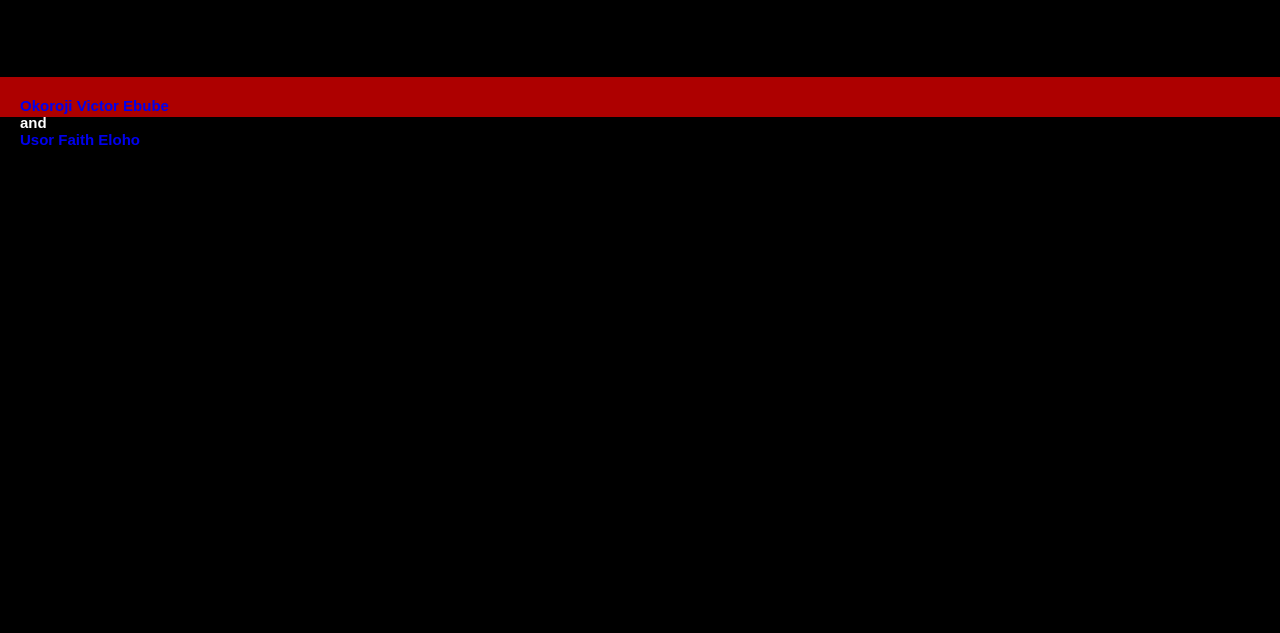
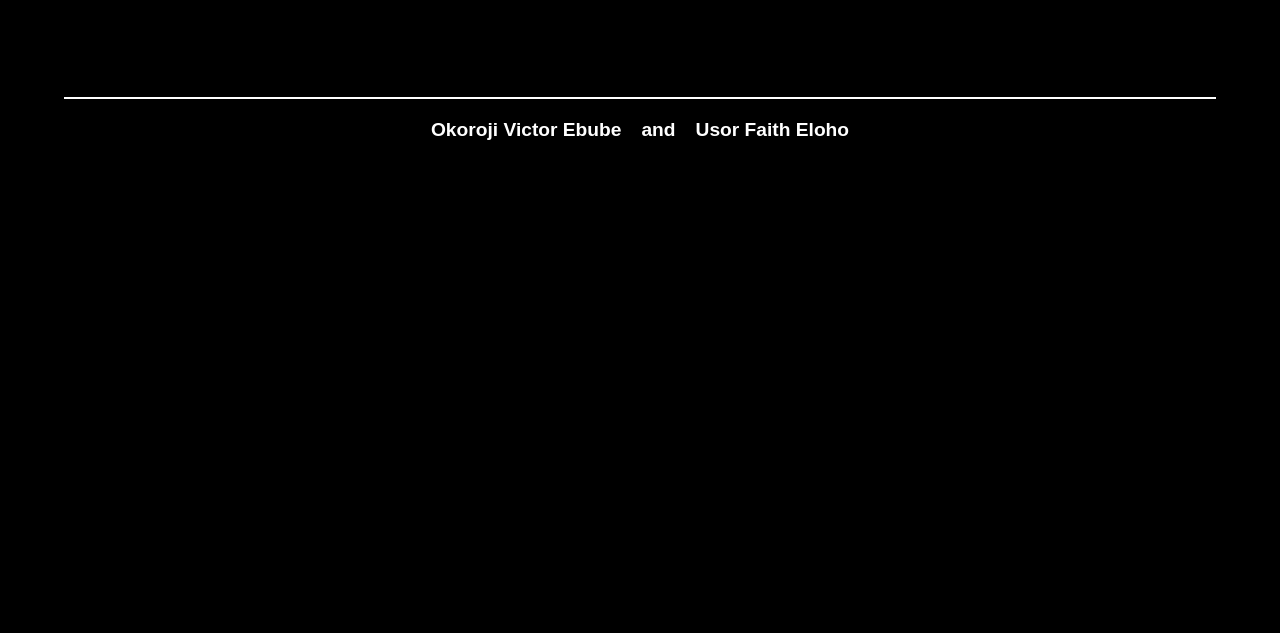
Before and after one commit to usorfaitheloho/NetMovie, a website built with webpack: page src/index.html in a window 1280 px wide. Shown: the part 167-800 px from the top of the page. Built offline with nearby package versions, Linux system fonts and the light colour scheme; no server answers.

Commit message:
Modify footer styling

```diff
--- a/src/style.css
+++ b/src/style.css
@@ -142,18 +142,24 @@ main h1 {
 }
 
 .footer-element {
-  width: 100%;
+  width: 90%;
+  margin: auto;
   display: flex;
-  flex-direction: column;
-  padding: 20px 0 0 20px;
-  height: 40px;
+  justify-content: center;
+  align-items: center;
+  padding: 20px;
   bottom: 0;
   left: 0;
   font-weight: bolder;
-  font-size: 15px;
   color: var(--white);
-  margin-top: 20px;
-  background-color: rgba(255, 0, 0, 0.678);
+  margin-top: 40px;
+  border-top: 2px solid var(--white);
+  font-size: 1.2rem;
+}
+
+.footer-element a {
+  padding: 0 20px;
+  color: var(--white);
 }
 
 /* comment section styling starts here */
```
